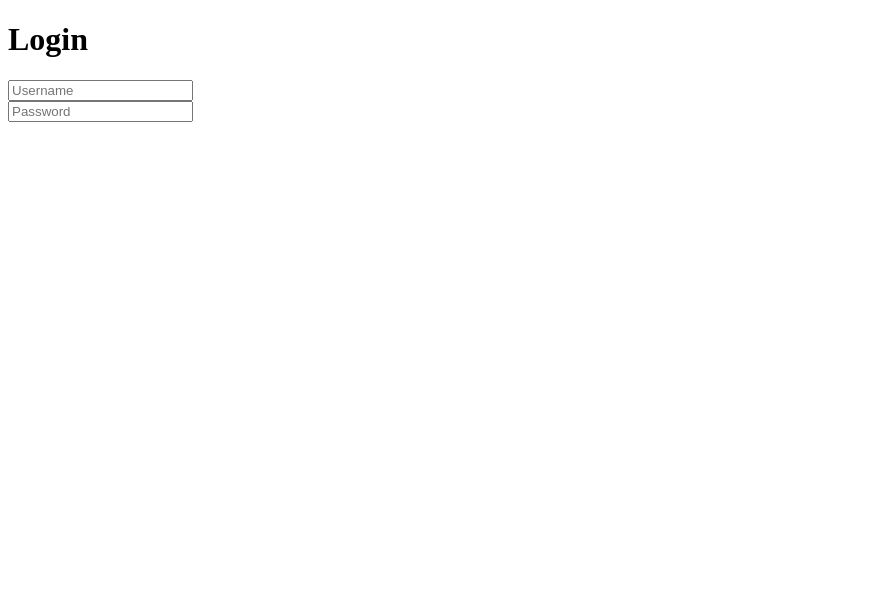
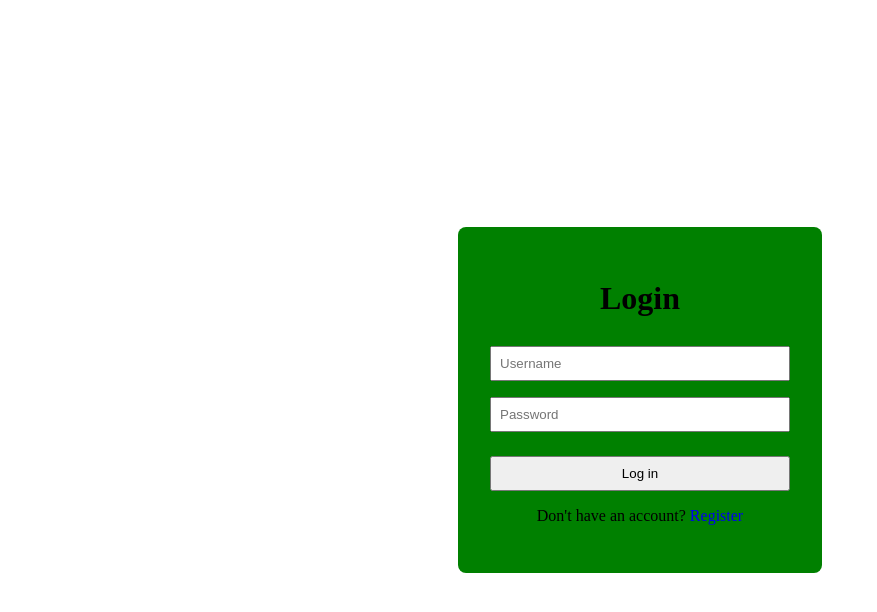
Before and after one commit to Mehereenm/Study-Lab, a plain HTML site: page Login_Page.html in a window 1280 px wide. Shown: the whole page, without its empty margins (0-877 px from the left). Drawn offline with Linux system fonts and the light colour scheme.

Commit message:
Added basic css

```diff
--- a/Login_Page.html
+++ b/Login_Page.html
@@ -3,7 +3,8 @@
 <head>
     <meta charset="UTF-8">
     <meta name="viewport" content="width=device-width, initial-scale=1.0">
-    <title>Document</title>
+    <title>Study Lab</title>
+    <link rel="stylesheet" href="style.css">
 </head>
 <body>
 
@@ -11,12 +12,18 @@
     <div class="login_form">
         <h1>Login</h1>
 
-        <div class="">
+        <div class="login_input">
             <input type="text" placeholder="Username" required>
         </div>
 
-        <div class="">
+        <div class="login_input">
             <input type="text" placeholder="Password" required>
+        </div>
+
+        <button type="submit">Log in</button>
+
+        <div class="register">
+            <p>Don't have an account? <a href="#">Register</a></p>
         </div>
     </div>
 
--- /dev/null
+++ b/style.css
@@ -0,0 +1,36 @@
+body {
+    height: 100vh;
+    margin: 0;
+    display: flex;
+    justify-content: center;
+    align-items: center;
+}
+
+.login_form {
+    width: 300px;
+    padding: 2rem;
+    text-align: center;
+    background-color: green;
+    border-radius: 8px;
+}
+
+.login_form input {
+    width: 100%;
+    padding: 0.5rem;
+    margin: 0.5rem 0;
+    box-sizing: border-box;
+}
+
+.login_form button {
+    width: 100%;
+    padding: 0.5rem;
+    margin-top: 1rem;
+}
+
+.register {
+    margin-top: 1rem;
+}
+
+.register a {
+    text-decoration: none;
+}
```
